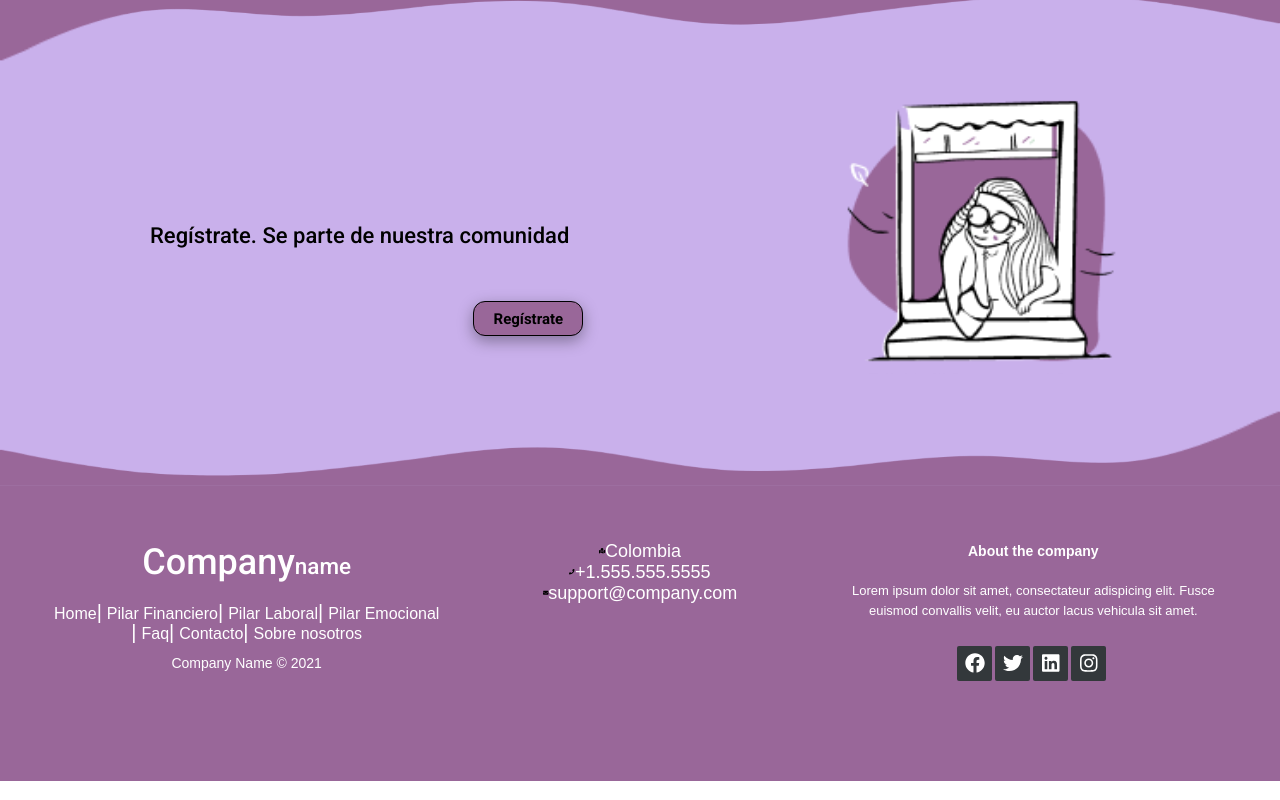
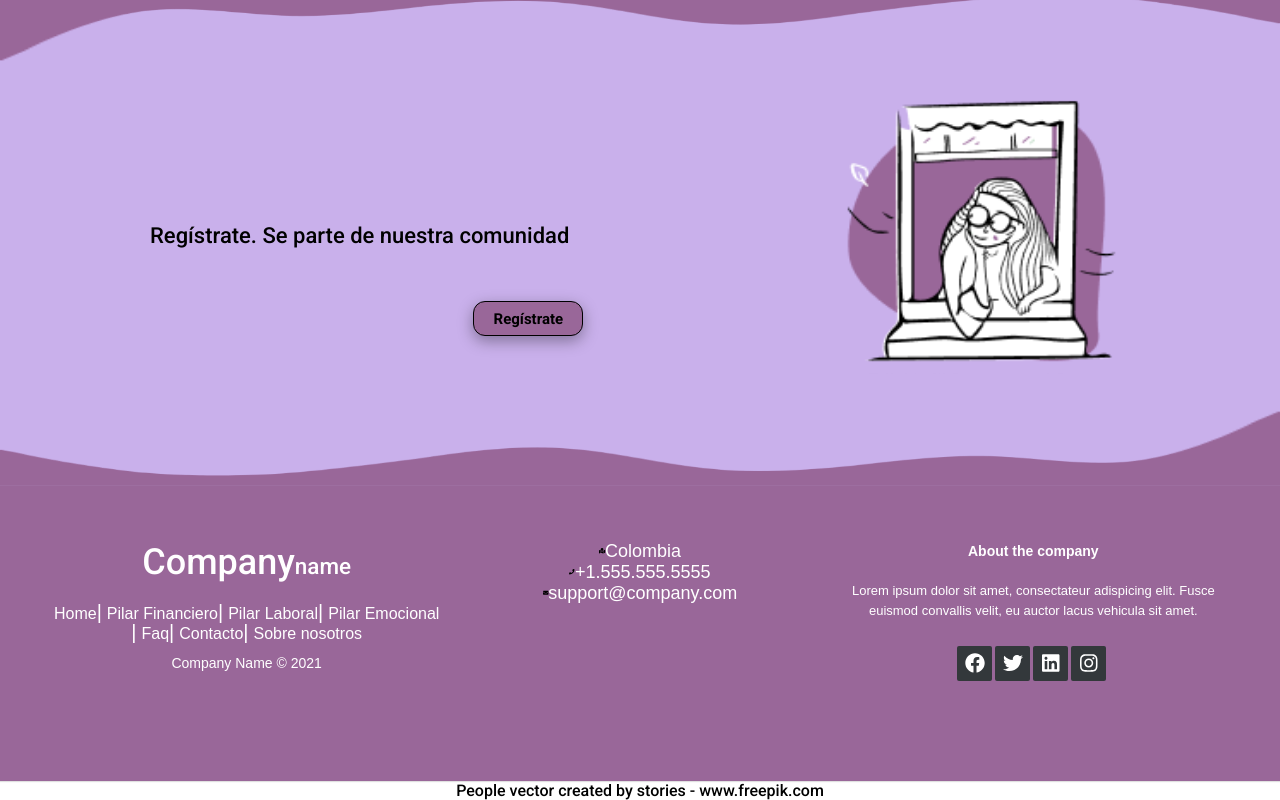
Before and after one commit to creator-krixus/hackatonFrontend, a React (Create React App) app: page / in a window 1280 px wide. Shown: the part 1012-1812 px from the top of the page. Built offline with nearby package versions, Linux system fonts and the light colour scheme.

Commit message:
Feature: add credits of images

```diff
--- a/src/components/footer/Footer.jsx
+++ b/src/components/footer/Footer.jsx
@@ -77,6 +77,7 @@ export default function Footer() {
                 </div>
             </div>
         </div>
+        <Link to='https://www.freepik.com/vectors/people' className='a'>People vector created by stories - www.freepik.com</Link>
     </div>
  )
 }
```
